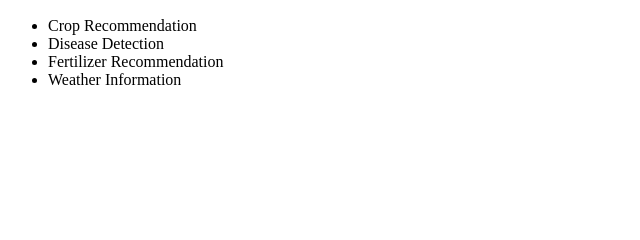
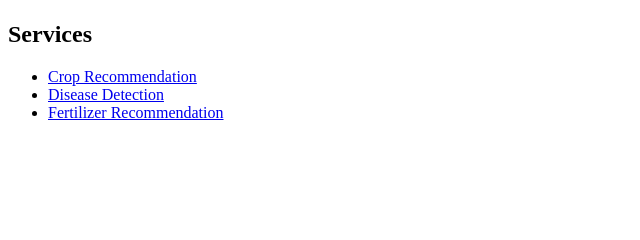
Before and after one commit to Kirancs226/Precision-agriculuture, a Flask app: page / in a window 1280 px wide. Shown: the part 299-539 px from the top of the page, without its empty margins (0-640 px from the left). Run offline with Flask 3, Linux system fonts and the light colour scheme; data that the repository does not hold is empty.

Commit message:
Upgraded project architecture

```diff
--- a/app.py
+++ b/app.py
@@ -5,7 +5,9 @@ app = Flask(__name__)
 
 @app.route("/")
 def home():
+
     weather = get_weather("Chennai")
+
     return render_template("index.html", weather=weather)
 
 if __name__ == "__main__":
--- a/services/weather_service.py
+++ b/services/weather_service.py
@@ -1,9 +1,9 @@
 import requests
-
-API_KEY = "e400c90e1111ea8ebee4ba8ed40e9b73"
+from config import Config
 
 def get_weather(city):
-    url = f"https://api.openweathermap.org/data/2.5/weather?q={city}&appid={API_KEY}&units=metric"
+
+    url = f"https://api.openweathermap.org/data/2.5/weather?q={city}&appid={Config.WEATHER_API_KEY}&units=metric"
 
     response = requests.get(url)
     data = response.json()
--- a/templates/index.html
+++ b/templates/index.html
@@ -17,11 +17,12 @@
 <p>Wind Speed: {{ weather.wind_speed }} m/s</p>
 <p>Condition: {{ weather.description }}</p>
 
+<h2>Services</h2>
+
 <ul>
-<li>Crop Recommendation</li>
-<li>Disease Detection</li>
-<li>Fertilizer Recommendation</li>
-<li>Weather Information</li>
+<li><a href="/crop">Crop Recommendation</a></li>
+<li><a href="/disease">Disease Detection</a></li>
+<li><a href="/fertilizer">Fertilizer Recommendation</a></li>
 </ul>
 
 </body>
```
Also changed, not shown: config.py (added, +7 -0 lines), templates/crop.html (added).
